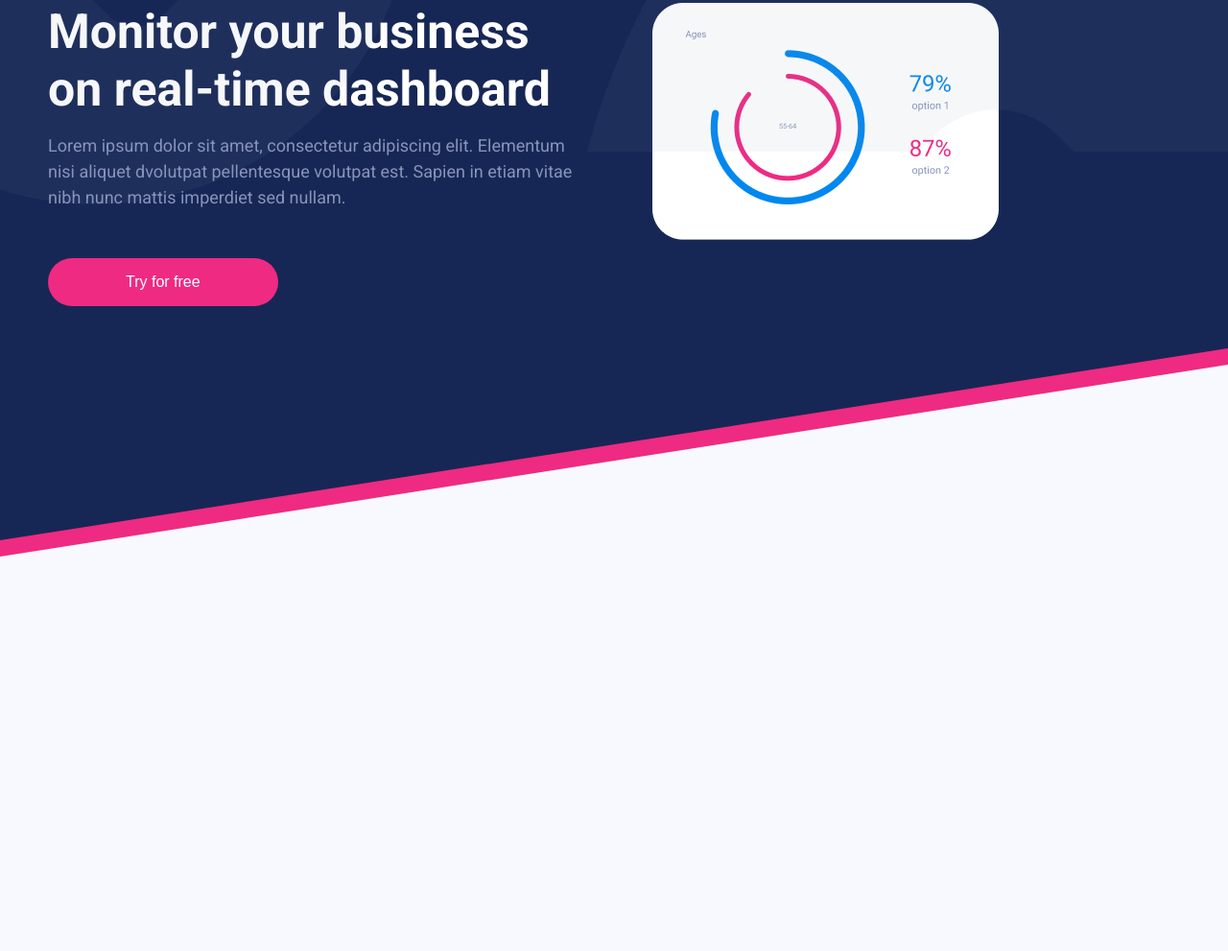
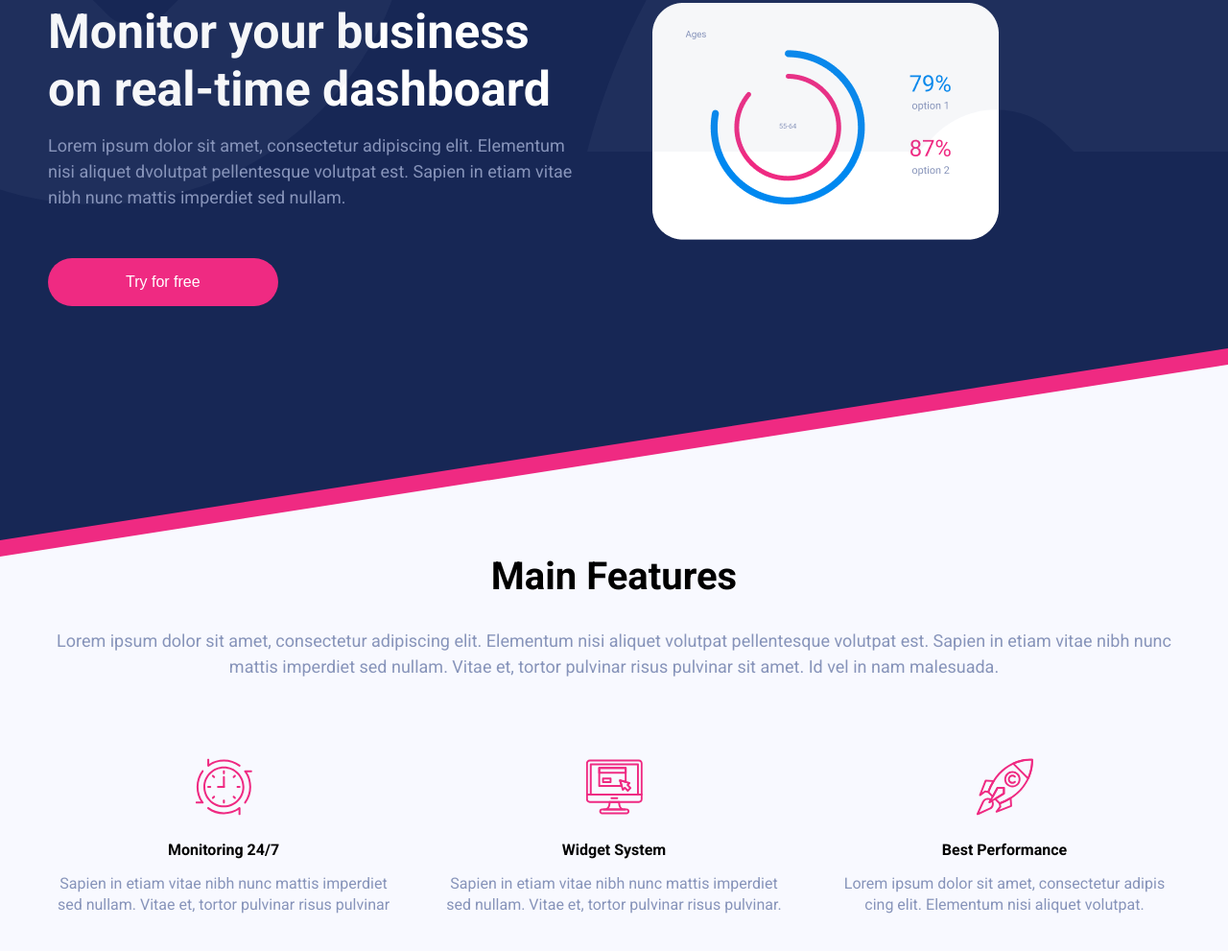
Before and after one commit to SerhiyCode/github.ioanalytics-basic, a plain HTML site: page index.html in a window 1280 px wide. Shown: the part 237-1228 px from the top of the page at 96% size. Before the commit the page ends 817 px from the top, so only its background shows below. Drawn offline with Linux system fonts and the light colour scheme.

Commit message:
main-features wrap

```diff
--- a/index.html
+++ b/index.html
@@ -42,5 +42,36 @@
                   </div>
                 </div>
           </section>
+          <section class="main-features wrap">
+            <h2 class="main-features__title">Main Features</h2>
+              <p class="main-features__text-block">
+                Lorem ipsum dolor sit amet, consectetur adipiscing elit. Elementum nisi aliquet volutpat pellentesque volutpat est. Sapien in etiam vitae nibh nunc mattis imperdiet sed nullam. Vitae et, tortor pulvinar risus pulvinar sit amet. Id vel in nam malesuada.
+              </p>
+              <div class="main-features__advantages">
+                 <div class="main-features__advantage-item">
+                      <img class="main-features-advantage-icon" src="assets/icons/monitoring.svg" alt="icon">
+                      <h3 class="main-features-advantage-title">
+                        Monitoring 24/7
+                      </h3>
+                      <p class="main-features-advantage-desc">Sapien in etiam vitae nibh nunc mattis imperdiet
+                        sed nullam. Vitae et, tortor pulvinar risus pulvinar
+                     </p>
+                 </div>
+
+                 <div class="main-features__advantage-item">
+                  <img class="main-features-advantage-icon" src="assets/icons/widgets.svg" alt="icon">
+                  <h3 class="main-features-advantage-title">Widget System</h3>
+                  <p class="main-features-advantage-desc">Sapien in etiam vitae nibh nunc mattis imperdiet
+                    sed nullam. Vitae et, tortor pulvinar risus pulvinar.</p>
+                </div>
+               <div class="main-features__advantage-item">
+                   <img class="main-features-advantage-icon" src="assets/icons/performance.svg" alt="icon">
+                   <h3 class="main-features-advantage-title">Best Performance</h3>
+                   <p class="main-features-advantage-desc">Lorem ipsum dolor sit amet, consectetur adipis
+                   cing elit. Elementum nisi aliquet volutpat.
+                  </p>
+             </div>
+          </div>
+      </section>
   </body>
 </html>
--- /dev/null
+++ b/scss/blocks/features.scss
@@ -0,0 +1,48 @@
+.main-features {
+    margin-bottom: 130px;
+
+    &__title {
+      font-size: 40px;
+      font-weight: 700;
+      text-align: center;
+      margin-bottom: 30px;
+    }
+
+    &__text-block {
+      font-size: 18px;
+      text-align: center;
+      line-height: 150%;
+      margin-bottom: 82px;
+    }
+
+    &__advantages {
+      display: flex;
+      justify-content: space-between;
+    }
+
+    &__advantage-item {
+      display: flex;
+      flex-direction: column;
+      align-items: center;
+      width: 366px;
+
+      img {
+        margin-bottom: 26px;
+        width: 60px;
+        height: 60px;
+      }
+
+      h3 {
+        font-weight: 700;
+        font-size: 16px;
+        text-align: center;
+        margin-bottom: 15px;
+      }
+
+      p {
+        font-size: 16px;
+        line-height: 140%;
+        text-align: center;
+      }
+    }
+  }
--- a/scss/main.scss
+++ b/scss/main.scss
@@ -7,3 +7,4 @@
 @import 'core';
 
  @import 'blocks/intro.scss';
+ @import 'blocks/features.scss';
```
Also changed, not shown: css/style.css, 1 other file.
